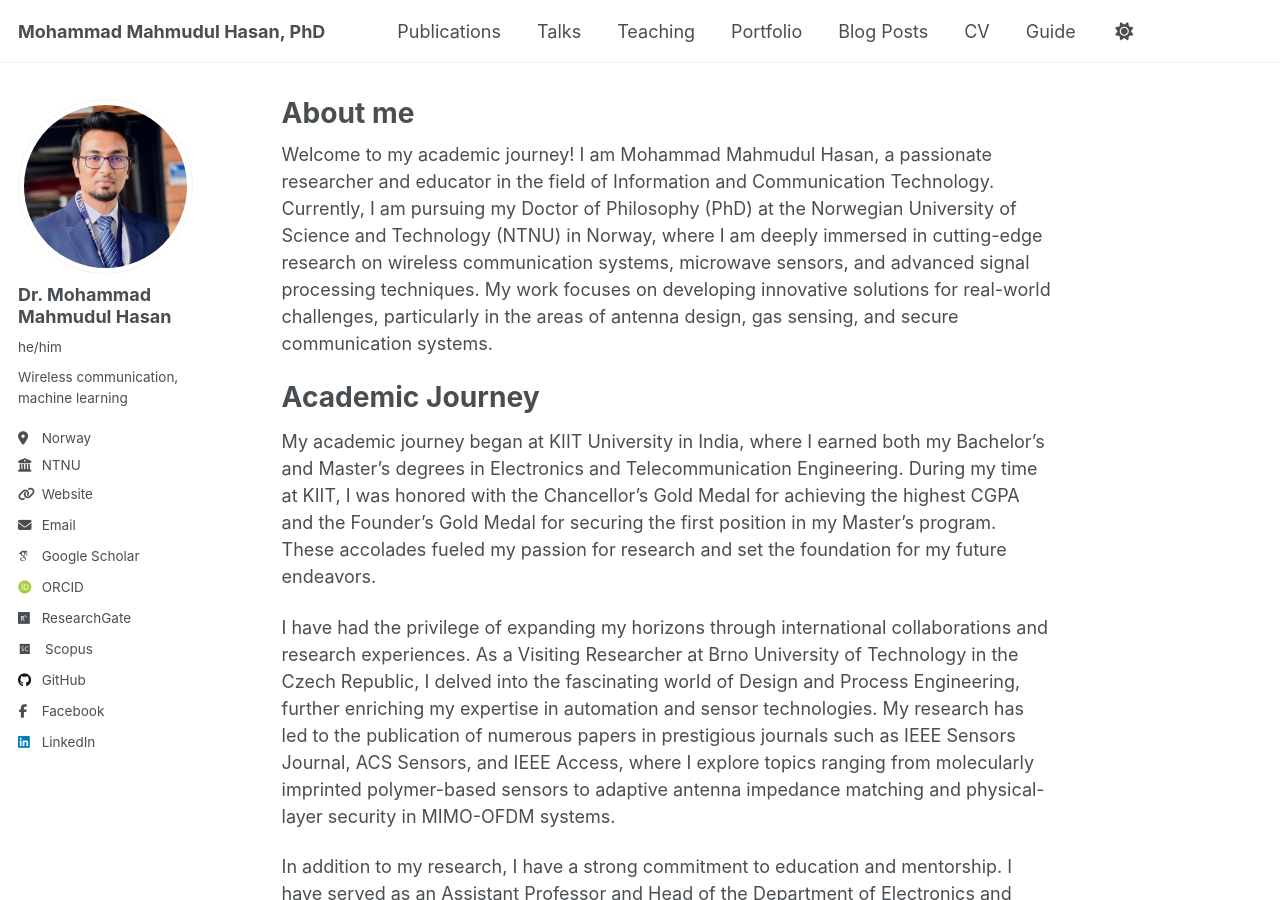
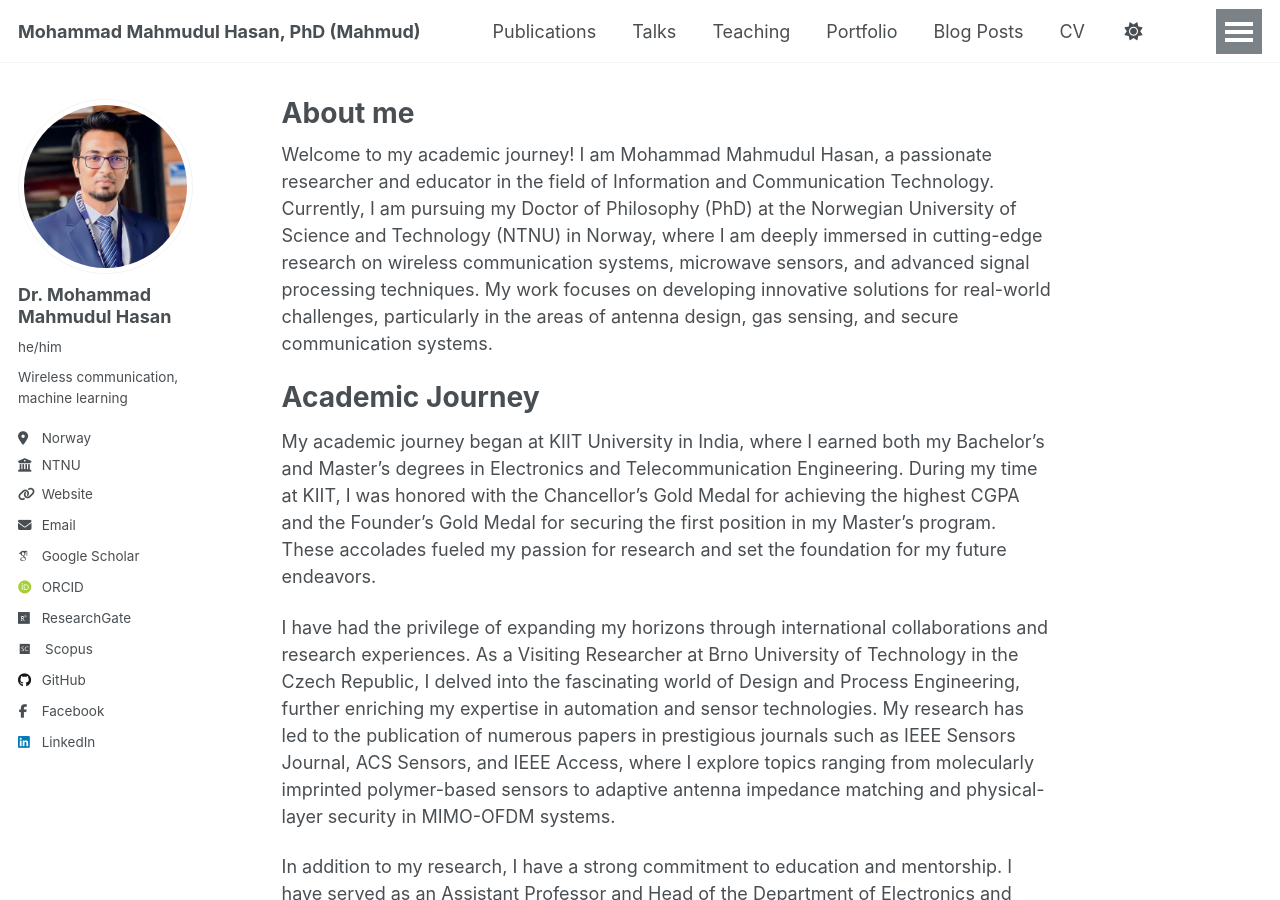
Before and after one commit to dearmahmud/dearmahmud.github.io, a Jekyll site: the page built from _pages/about.md, in a window 1280 px wide and 900 px high. Built offline with Jekyll 4.4.1, drawn with Linux system fonts in a browser that asks for light colours; some web fonts are replaced.

Commit message:
nickname and few changes

```diff
--- a/_config.yml
+++ b/_config.yml
@@ -9,7 +9,7 @@
 # Basic Site Settings
 locale                   : "en-US"
 site_theme               : "default"
-title                    : "Mohammad Mahmudul Hasan, PhD"
+title                    : "Mohammad Mahmudul Hasan, PhD (Mahmud)"
 title_separator          : "-"
 name                     : &name "Mohammad Mahmudul Hasan (Mahmud)"
 description              : &description "personal description"
```
